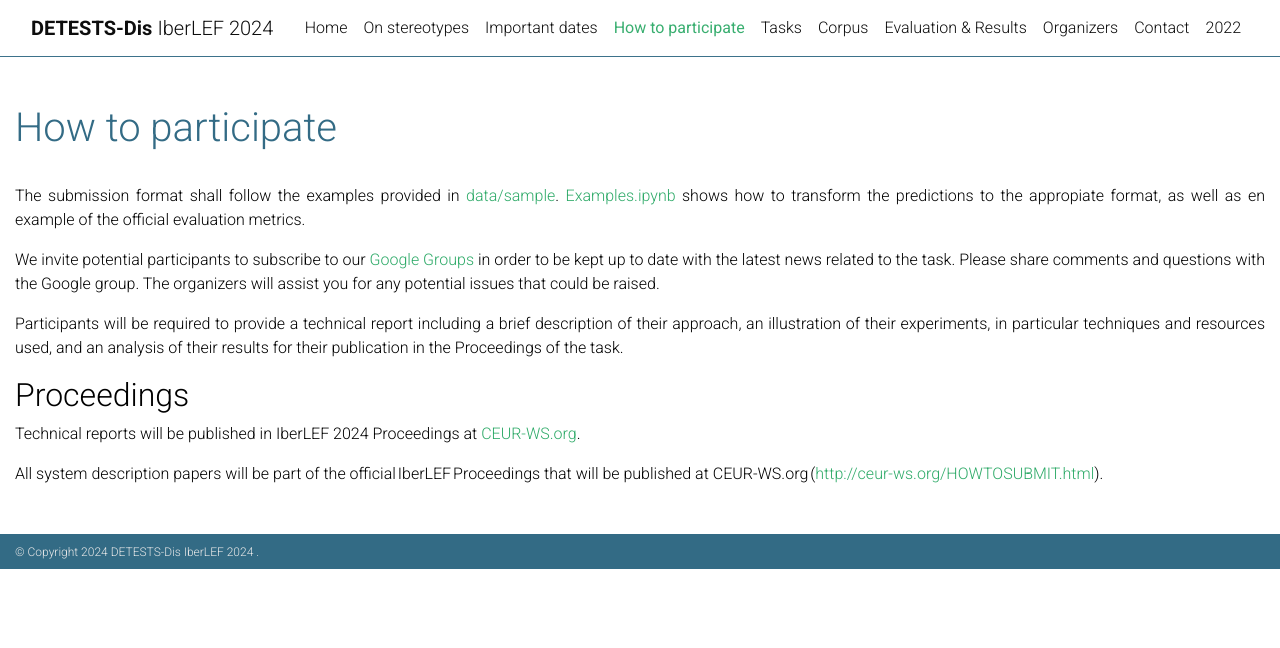
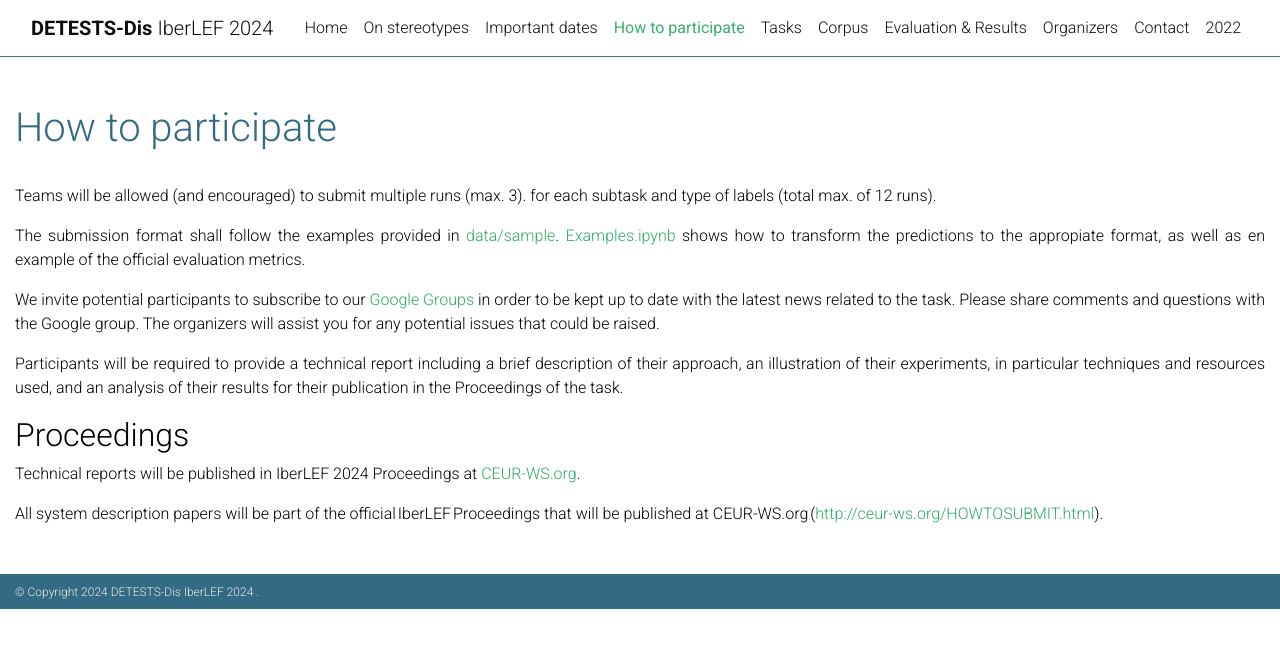
Before and after one commit to DETESTS-Dis/DETESTS-Dis.github.io, a Jekyll site: the page built from _pages/participate.md, in a window 1280 px wide. Shown: the top 648 px of the page. Built offline with Jekyll 4.4.1, drawn with Linux system fonts in a browser that asks for light colours; comment, search, counter and statistics services are not loaded; a style sheet for code colours, icons or effects is not loaded.

Commit message:
Add max submission in participate

```diff
--- a/_pages/participate.md
+++ b/_pages/participate.md
@@ -6,6 +6,9 @@ description:
 nav: true
 nav_order: 4
 ---
+
+Teams will be allowed (and encouraged) to submit multiple runs (max. 3). for each subtask and type of labels (total max. of 12 runs).
+{: style="text-align: justify;"}
 
 The submission format shall follow the examples provided in [data/sample](https://github.com/clic-ub/DETESTS-Dis/tree/main/data/sample).
 [Examples.ipynb](https://github.com/clic-ub/DETESTS-Dis/blob/main/Examples.ipynb) shows how to transform the predictions to the appropiate format, as well as en example of the official evaluation metrics.
```
